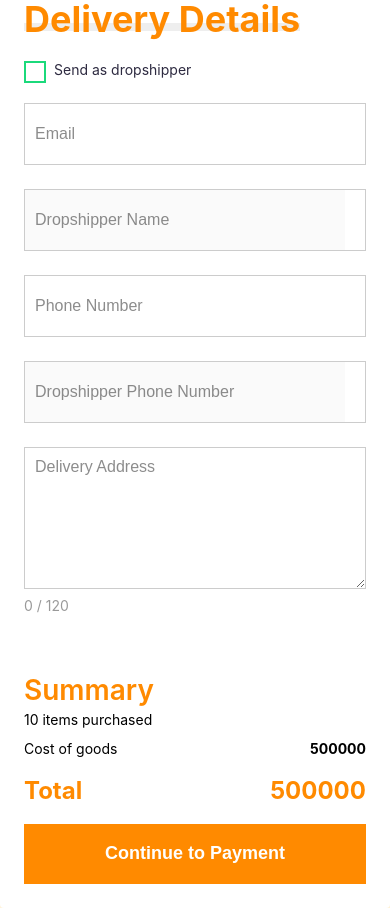
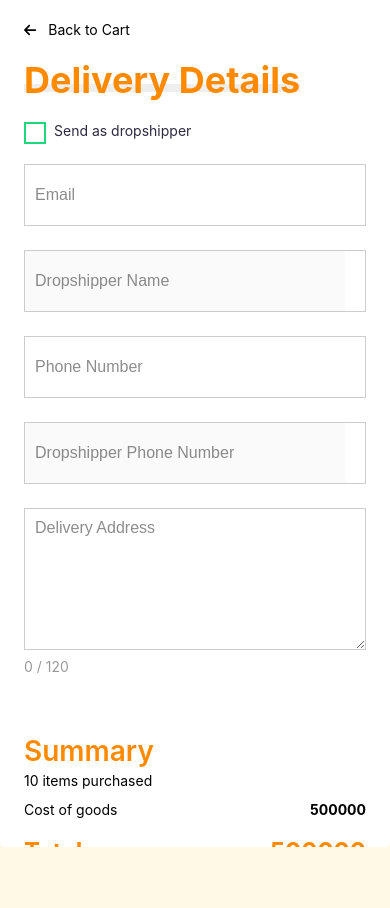
Before and after one commit to imantoafiif/jakmall-app, a Vue app: page / in a window 390 px wide. After the commit the page ends 847 px from the top, so only its background shows below. Built offline with nearby package versions, Linux system fonts and the light colour scheme.

Commit message:
mobile responsive page 2

```diff
--- a/src/components/main-display.vue
+++ b/src/components/main-display.vue
@@ -96,7 +96,9 @@
 
         @media screen and (max-width: 992px)
             flex-direction column
-            height auto
+            // height auto
+            overflow-y auto
+            height 95%
             width 100%
 
         &__pages
--- a/src/components/payment.vue
+++ b/src/components/payment.vue
@@ -80,6 +80,9 @@
                 justify-content space-between
                 gap 15px
 
+                @media screen and (max-width: 992px)
+                    flex-direction column
+
                 &__left
                     display flex
                     flex-direction column
@@ -98,6 +101,9 @@
                     justify-content space-between
                     padding 0 10px
 
+                    @media screen and (max-width: 992px)
+                        width auto
+
                     & > strong
                         font-size 16px
 
```
